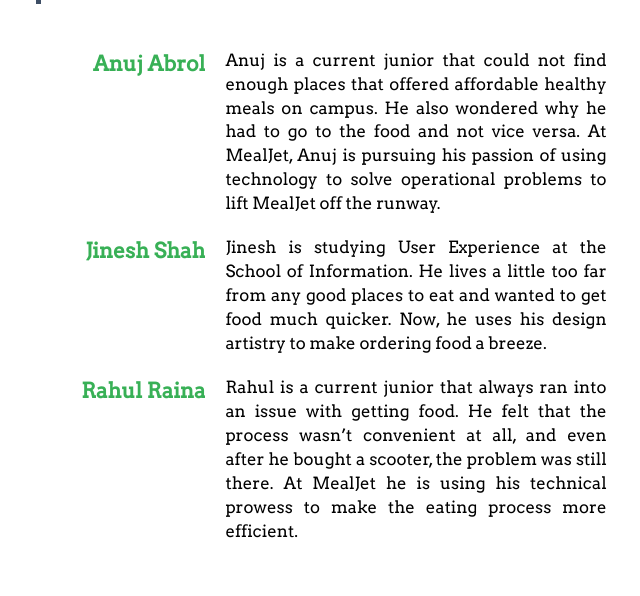
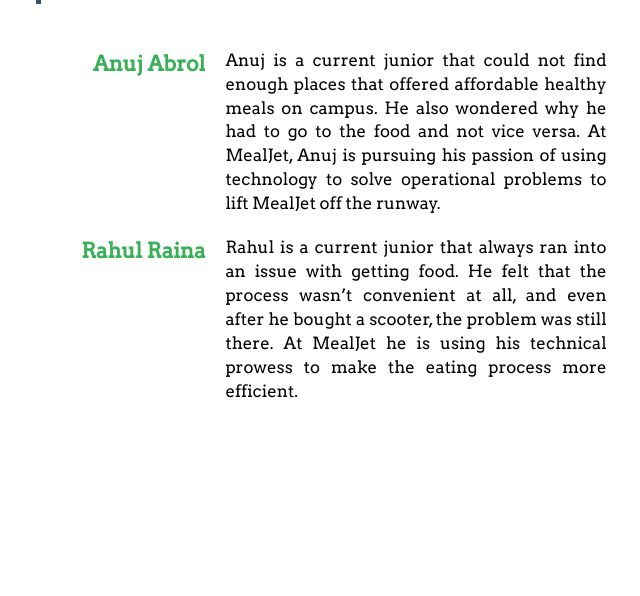
Before and after one commit to derekwu/MHacks-2014, a Django app: page /about/ in a window 1280 px wide. Shown: the part 694-1290 px from the top of the page, without its empty margins (314-954 px from the left). After the commit the page ends 1092 px from the top, so only its background shows below. Run offline with Django 3.2, Linux system fonts and the light colour scheme; some libraries are stand-ins or nearby versions.

Commit message:
took mr. jinesh out. He doesn't like....

```diff
--- a/mealjet/apps/core/templates/core/about.html
+++ b/mealjet/apps/core/templates/core/about.html
@@ -58,10 +58,6 @@
         <dd>
             Anuj is a current junior that could not find enough places that offered affordable healthy meals on campus. He also wondered why he had to go to the food and not vice versa. At MealJet, Anuj is pursuing his passion of using technology to solve operational problems to lift MealJet off the runway.
         </dd>
-        <dt>Jinesh Shah</dt>
-        <dd>
-            Jinesh is studying User Experience at the School of Information. He lives a little too far from any good places to eat and wanted to get food much quicker. Now, he uses his design artistry to make ordering food a breeze.
-        </dd>
         <dt>Rahul Raina</dt>
         <dd>
             Rahul is a current junior that always ran into an issue with getting food. He felt that the process wasn’t convenient at all, and even after he bought a scooter, the problem was still there. At MealJet he is using his technical prowess to make the eating process more efficient.
```
